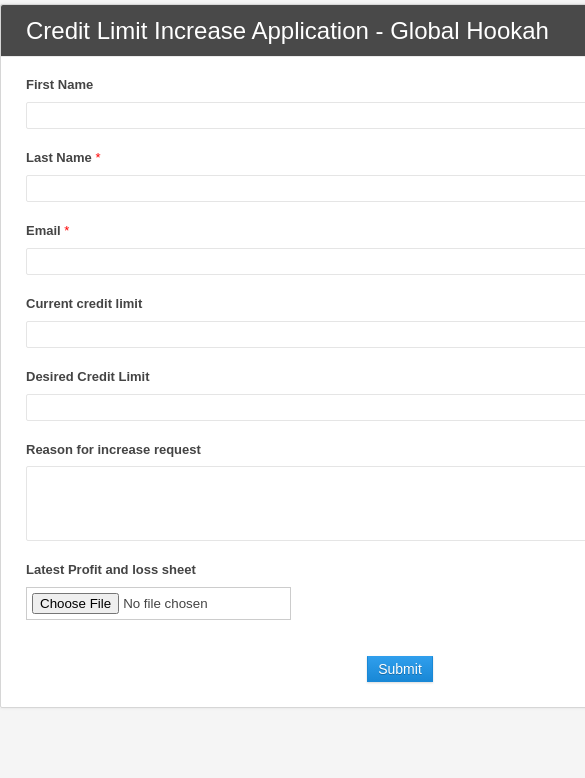
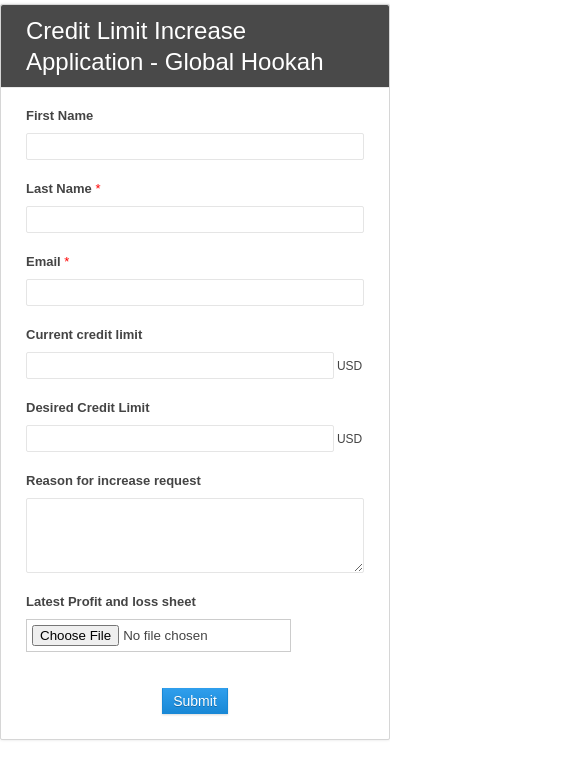
Before and after one commit to 3liGlobal/Credit-Limit-Increase-Application-Global-Hookah, a plain HTML site: page index.html in a window 390 px wide. Shown: the top 778 px of the page, 585 px wide, since content can reach past the window. Drawn offline with Linux system fonts and the light colour scheme.

Commit message:
Update form.css

```diff
--- a/css/form.css
+++ b/css/form.css
@@ -87,7 +87,7 @@ ol, ul {
 }
 
 .zf-backgroundBg {
-	background:#f5f5f5;
+	background:#fff;
 }
 
 .zf-templateWidth {
@@ -835,3 +835,8 @@ ol, ul {
 	overflow:hidden;
 	font-size: 13px;
 }
+@media screen and (max-width: 600px) {
+.zf-templateWidth {
+    width: 100%;
+}
+}
```
